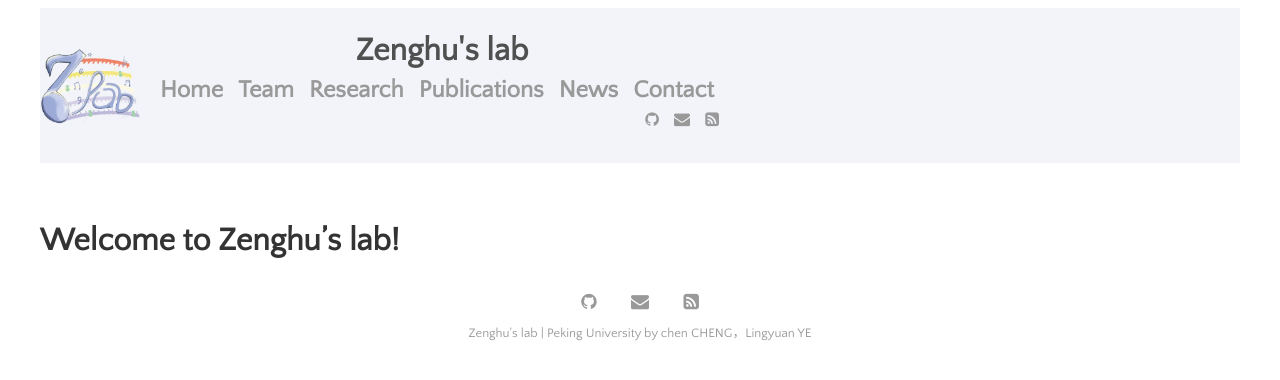
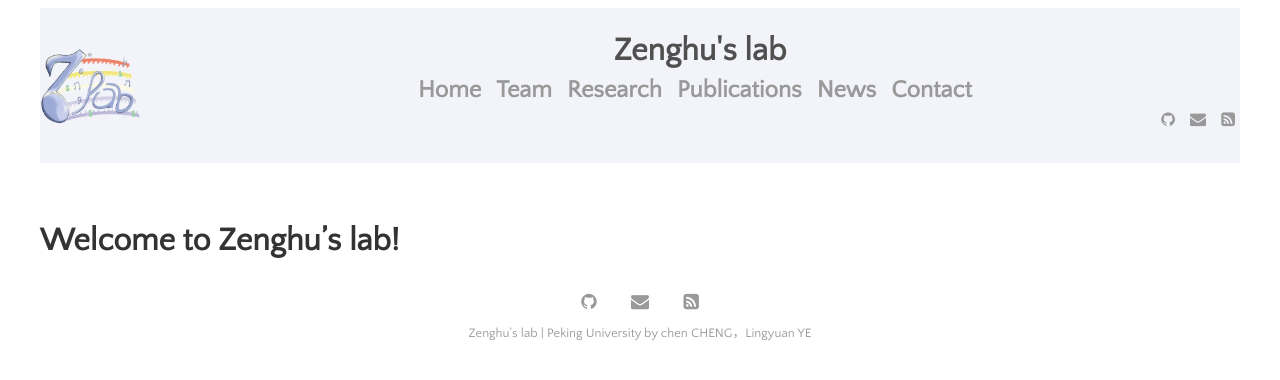
Before and after one commit to ZenghuPKU/zenghupku.github.io, a Jekyll site: the page built from menu/blog.md, in a window 1280 px wide. Shown: the top 380 px of the page. Built offline with Jekyll 4.4.1, drawn with Linux system fonts in a browser that asks for light colours.

Commit message:
Update header.html

```diff
--- a/_includes/header.html
+++ b/_includes/header.html
@@ -1,6 +1,6 @@
 <header class="header" style="display: flex; align-items: center;">
   <img src="{{site.baseurl}}/assets/img/logo/logotransparent.png" alt="logo" style="width: 100px; margin-right: 20px;">
-  <h3 class="header-title">
+  <h3 class="header-title" style="flex: 1;">
     <a href="{{ site.github.url }}/">{{ site.title }}</a>
     <!-- <small class="header-subtitle">{{ site.description }}</small> -->
     {% include menu.html %}
```
